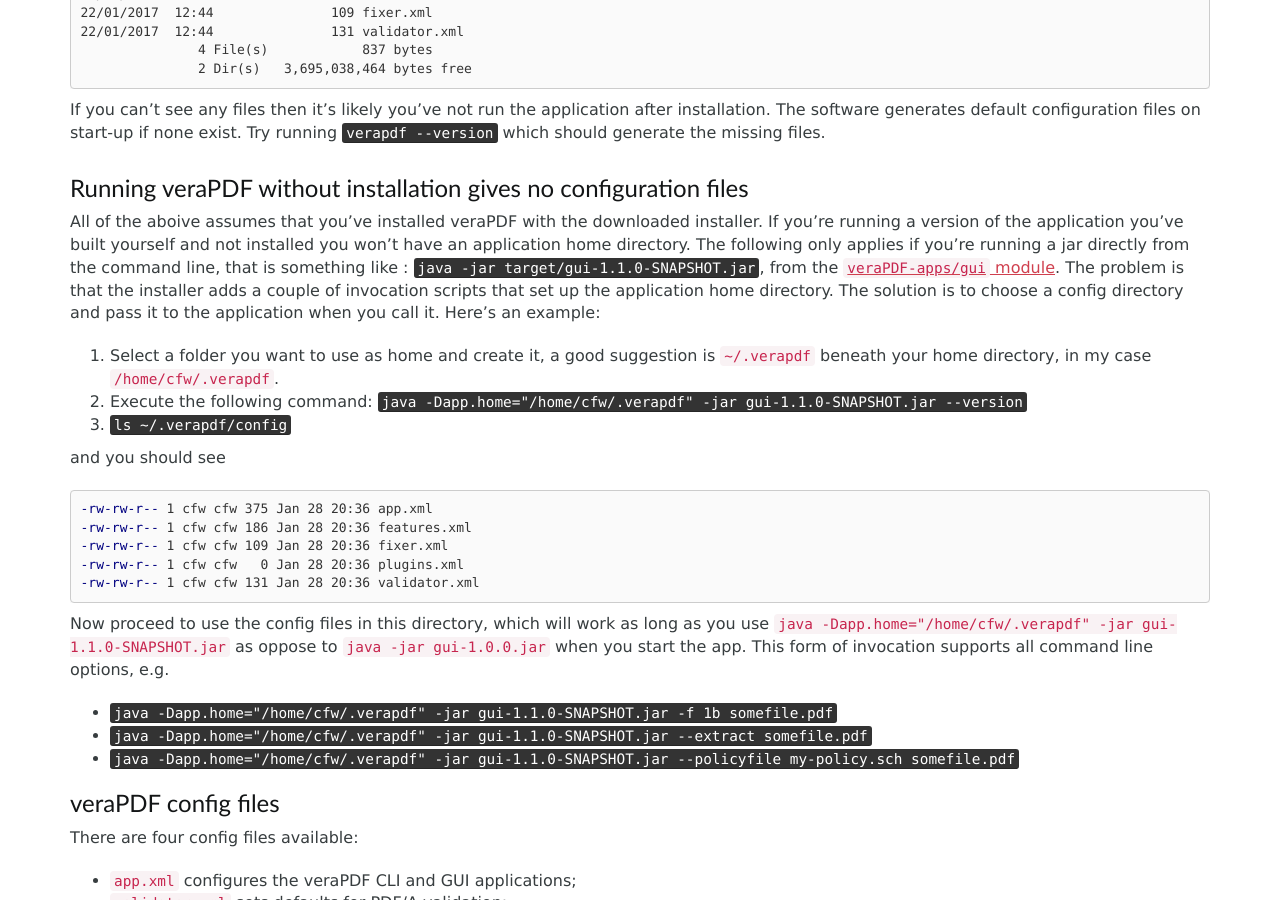
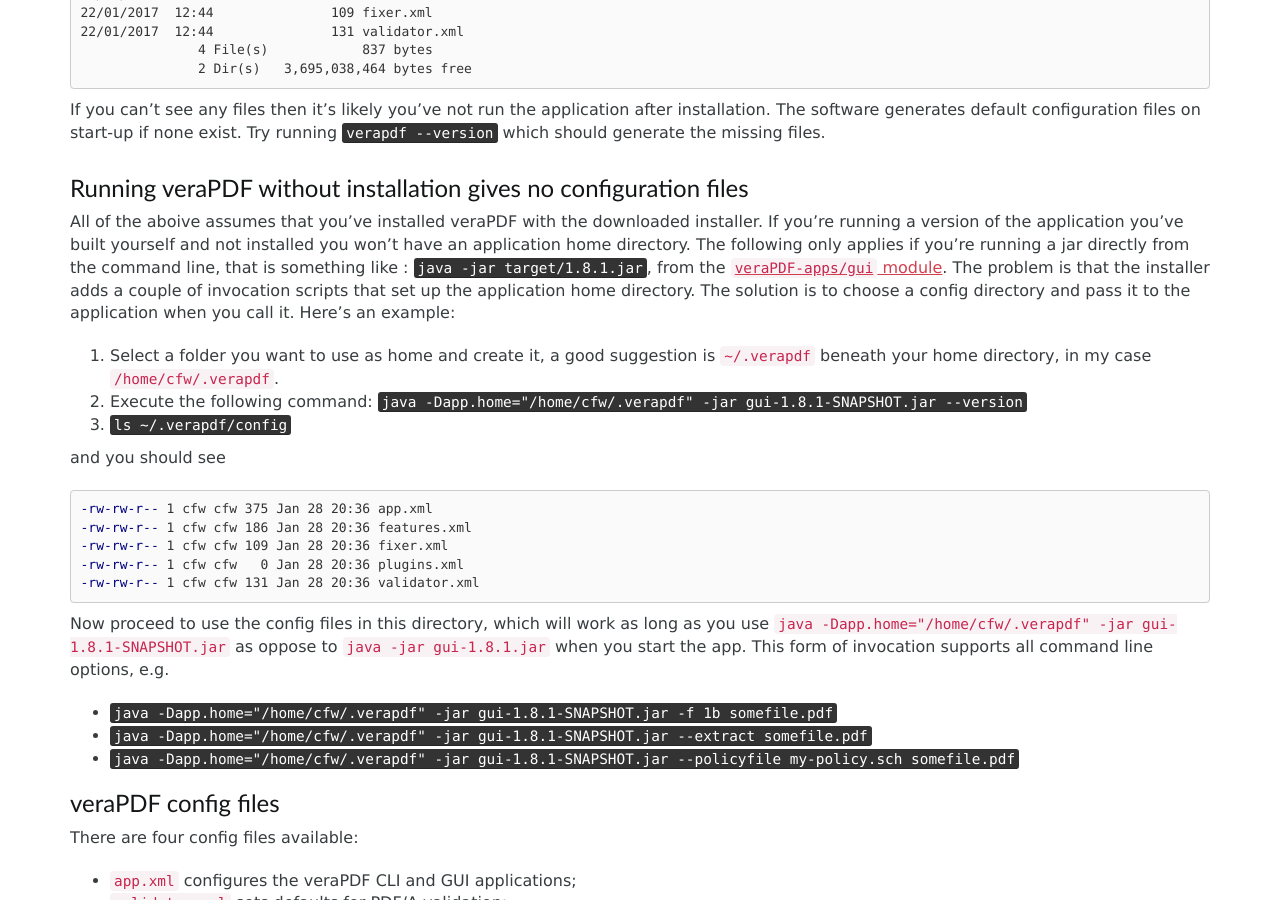
Before and after one commit to veraPDF/veraPDF.github.io, a Jekyll site: the page built from cli/config/index.md, in a window 1280 px wide and 900 px high, scrolled down 469 px. Built offline with Jekyll 4.4.1, drawn with Linux system fonts in a browser that asks for light colours; nearby versions of some CDN libraries.

Commit message:
FEAT - Version variable - current version number now a variable in _config.yml; and - used by name for easy updating.

````diff
--- a/_config.yml
+++ b/_config.yml
@@ -3,3 +3,4 @@ gems:
 # Google services
 vera_google_analytics: UA-64476051-2
 preforma_google_analytics: UA-25697327-3
+verapdf_version_number: 1.8.1
--- a/cli/config/index.md
+++ b/cli/config/index.md
@@ -40,13 +40,13 @@ All of the aboive assumes that you've installed veraPDF with the downloaded
 installer. If you're running a version of the application you've built
 yourself and not installed you won't have an application home directory. The
 following only applies if you're running a jar directly from the command line,
-that is something like : <kbd>java -jar target/gui-1.1.0-SNAPSHOT.jar</kbd>, from the [`veraPDF-apps/gui` module](https://github.com/veraPDF/veraPDF-apps/tree/integration/gui).
+that is something like : <kbd>java -jar target/{{ site.verapdf_version_number }}.jar</kbd>, from the [`veraPDF-apps/gui` module](https://github.com/veraPDF/veraPDF-apps/tree/integration/gui).
 The problem is that the installer adds a couple of invocation scripts that set
 up the application home directory. The solution is to choose a config directory
 and pass it to the application when you call it. Here's an example:
 
 1. Select a folder you want to use as home and create it, a good suggestion is `~/.verapdf` beneath your home directory, in my case `/home/cfw/.verapdf`.
-2. Execute the following command: <kbd>java -Dapp.home="/home/cfw/.verapdf" -jar gui-1.1.0-SNAPSHOT.jar --version</kbd>
+2. Execute the following command: <kbd>java -Dapp.home="/home/cfw/.verapdf" -jar gui-{{ site.verapdf_version_number }}-SNAPSHOT.jar --version</kbd>
 3. <kbd>ls ~/.verapdf/config</kbd>
 
 and you should see
@@ -59,11 +59,11 @@ and you should see
 -rw-rw-r-- 1 cfw cfw 131 Jan 28 20:36 validator.xml
 ```
 
-Now proceed to use the config files in this directory, which will work as long as you use `java -Dapp.home="/home/cfw/.verapdf" -jar gui-1.1.0-SNAPSHOT.jar` as oppose to `java -jar gui-1.0.0.jar` when you start the app. This form of invocation supports all command line options, e.g.
+Now proceed to use the config files in this directory, which will work as long as you use `java -Dapp.home="/home/cfw/.verapdf" -jar gui-{{ site.verapdf_version_number }}-SNAPSHOT.jar` as oppose to `java -jar gui-{{ site.verapdf_version_number }}.jar` when you start the app. This form of invocation supports all command line options, e.g.
 
-- <kbd>java -Dapp.home="/home/cfw/.verapdf" -jar gui-1.1.0-SNAPSHOT.jar -f 1b somefile.pdf</kbd>
-- <kbd>java -Dapp.home="/home/cfw/.verapdf" -jar gui-1.1.0-SNAPSHOT.jar --extract somefile.pdf</kbd>
-- <kbd>java -Dapp.home="/home/cfw/.verapdf" -jar gui-1.1.0-SNAPSHOT.jar --policyfile my-policy.sch somefile.pdf</kbd>
+- <kbd>java -Dapp.home="/home/cfw/.verapdf" -jar gui-{{ site.verapdf_version_number }}-SNAPSHOT.jar -f 1b somefile.pdf</kbd>
+- <kbd>java -Dapp.home="/home/cfw/.verapdf" -jar gui-{{ site.verapdf_version_number }}-SNAPSHOT.jar --extract somefile.pdf</kbd>
+- <kbd>java -Dapp.home="/home/cfw/.verapdf" -jar gui-{{ site.verapdf_version_number }}-SNAPSHOT.jar --policyfile my-policy.sch somefile.pdf</kbd>
 
 ### veraPDF config files
 There are four config files available:
````
Also changed, not shown: cli/feature-extraction/index.md (+12 -12 lines), cli/terminal/index.md (+3 -3 lines), cli/validation/index.md (+6 -6 lines).
